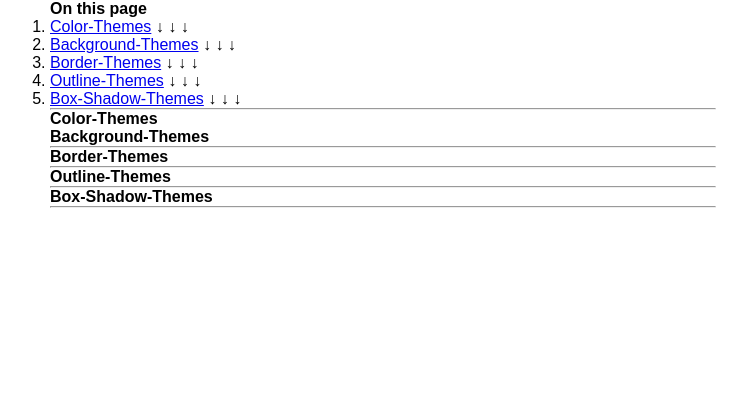
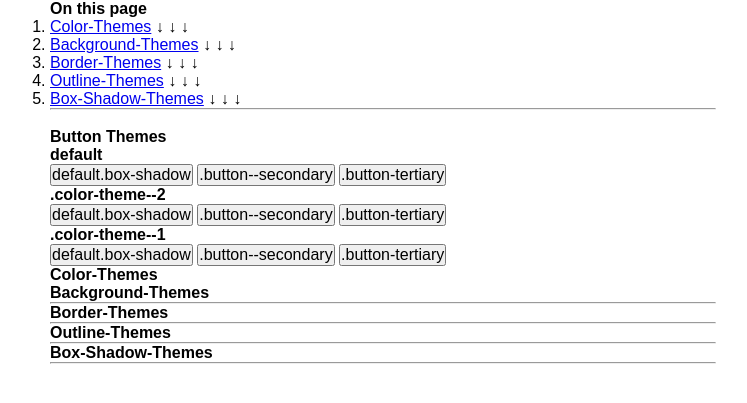
Before and after one commit to peterstollenwerk/auf-style, a PHP site: the page made by templates/style-tests.php in a window 1280 px wide. Shown: the top 403 px of the page, without its empty margins (257-1004 px from the left). Run offline with PHP 8.4, Linux system fonts and the light colour scheme; the template is opened without the code that fills it, so the values that code supplies are empty.

Commit message:
implemented button themes

```diff
--- a/snippets/color-themes.php
+++ b/snippets/color-themes.php
@@ -50,7 +50,11 @@
 
     <?php if($color->isNotEmpty()): ?>--color: <?= $color ?>;<?php endif?>
 
+    <?php if($backgroundColor->isNotEmpty()): ?>--inverted-color: <?= $backgroundColor ?>;<?php endif?>
+
     <?php if($backgroundColor->isNotEmpty()): ?>--background-color: <?= $backgroundColor ?>;<?php endif?>
+
+    <?php if($color->isNotEmpty()): ?>--inverted-background-color: <?= $color ?>;<?php endif?>
 
     <?php if($borderColor->isNotEmpty()): ?>--border-color: <?= $borderColor ?>;<?php endif?>
 
--- a/snippets/page-theme-toggle-button.php
+++ b/snippets/page-theme-toggle-button.php
@@ -2,8 +2,8 @@
 
 <button class="theme-toggle box box-shadow">Toggle Theme</button>
 
-<button class="theme-toggle box border" style="--background-color: transparent; --border-color: grey ">Secondary</button>
-<button class="theme-toggle box" style="--background-color: transparent; ">Tertiary</button>
+
+
 
 <script>
   const themeToggleEl = document.getElementsByClassName('theme-toggle')[0];
--- a/templates/style-tests.php
+++ b/templates/style-tests.php
@@ -26,7 +26,7 @@
     }
   </style>
 </head>
-<body class="page page-theme--dark" data-active-theme="page-theme--dark">
+<body class="page page-theme--light" data-active-theme="page-theme--light">
 
 <h1><?= $page->title() ?></h1>
 
@@ -43,6 +43,33 @@
   </ol>
 </nav>
 <hr>
+
+<br>
+
+<section>
+  <h2>Button Themes</h2>
+  <section class="box">
+    <h2>default</h2>
+    <button class="theme-toggle">default.box-shadow</button>
+    <button class="theme-toggle button--secondary">.button--secondary</button>
+    <button class="theme-toggle button--tertiary">.button-tertiary</button>
+  </section>
+
+  <section class="box color-theme--2">
+    <h2>.color-theme--2</h2>
+    <button class="theme-toggle">default.box-shadow</button>
+    <button class="theme-toggle button--secondary">.button--secondary</button>
+    <button class="theme-toggle button--tertiary">.button-tertiary</button>
+  </section>
+
+  <section class="box color-theme--1">
+    <h2>.color-theme--1</h2>
+    <button class="theme-toggle">default.box-shadow</button>
+    <button class="theme-toggle button--secondary">.button--secondary</button>
+    <button class="theme-toggle button--tertiary">.button-tertiary</button>
+  </section>
+
+</section>
 
 <section>
   <h2 id="color-themes">Color-Themes</h2>
```
Also changed, not shown: assets/css/auf-style.css (+31 -8 lines).
